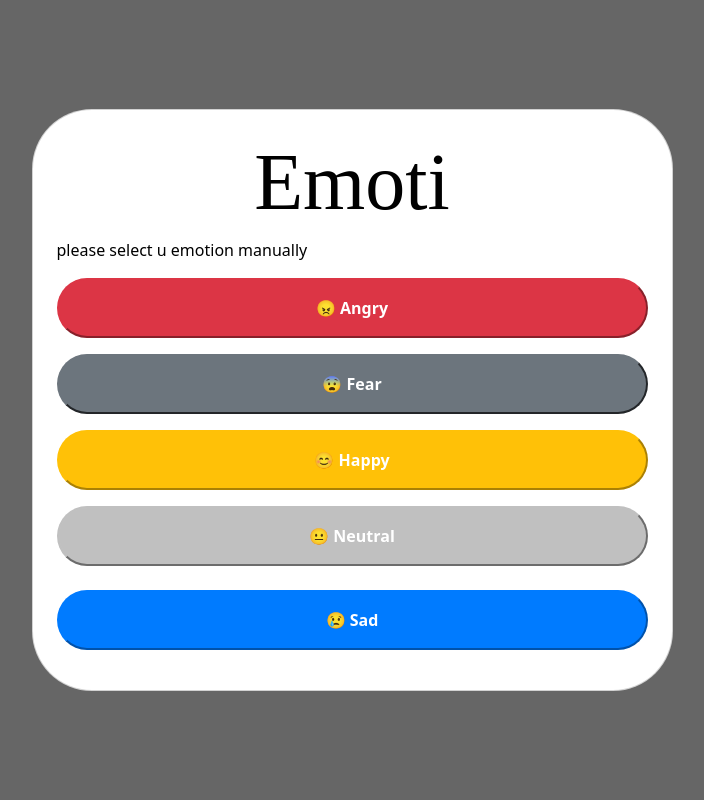
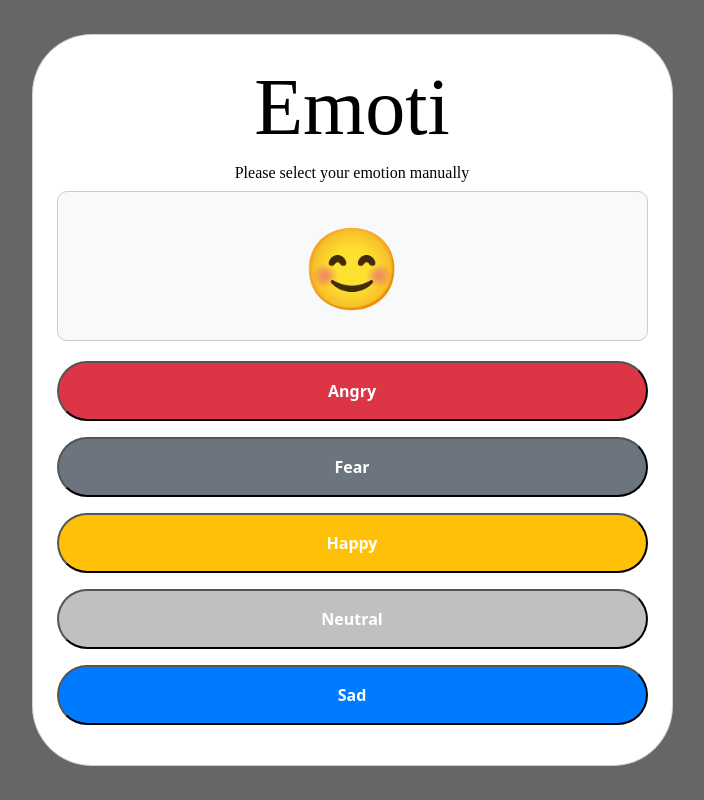
Before and after one commit to hadisptr/TAFINAL, a Flask app: page /offline_camera in a window 1280 px wide. Shown: the whole page, without its empty margins (288-992 px from the left). Run offline with Flask 3, Linux system fonts and the light colour scheme.

Commit message:
emoticon offline

```diff
--- a/templates/check_page.html
+++ b/templates/check_page.html
@@ -53,7 +53,7 @@
             window.location.href = 'coba_kamera';
           } else {
             // Alert the user if no camera is found
-            window.location.href = "offline_camera.html";
+            window.location.href = "offline_camera";
             alert('No camera found on this device. Opening a Offline page');
           }
         })
--- a/templates/offline_camera.html
+++ b/templates/offline_camera.html
@@ -4,15 +4,9 @@
   <meta charset="UTF-8">
   <meta name="viewport" content="width=device-width, initial-scale=1.0">
   <title>Settings</title>
-  <!-- Bootstrap CSS -->
   <link href="https://cdn.jsdelivr.net/npm/bootstrap@5.2.1/dist/css/bootstrap.min.css" rel="stylesheet">
-  <!-- Icons -->
-  <link rel="stylesheet" href="https://cdn.jsdelivr.net/npm/bootstrap-icons/font/bootstrap-icons.css">
-  <!-- Custom CSS -->
-  <link rel="stylesheet" href="styles.css">
   <style>
-    /* Custom styles for the buttons */
-    .emoti_offline {
+    .offline_title {
       width: 100%;
       text-align: center;
       color: rgb(0, 0, 0);
@@ -20,103 +14,80 @@
       font-size: 5rem;
       font-weight: light;
     }
-
-    .btn-angry {
-      background-color: #dc3545;
-      border-color: #dc3545;
-      border-radius: 120px;
-    }
-    .btn-fear {
-      background-color: #6c757d;
-      border-color: #6c757d;
-      border-radius: 120px;
-    }
-    .btn-happy {
-      background-color: #ffc107;
-      border-color: #ffc107;
-      border-radius: 120px;
-    }
-    .btn-neutral {
-      background-color: #C0C0C0;
-      border-color: #C0C0C0;
-      border-radius: 120px;
-    }
-    .btn-sad {
-      background-color: #007bff;
-      border-color: #007bff;
-      border-radius: 120px;
+    .offline_description {
+      width: 100%;
+      text-align: center;
+      color: rgb(0, 0, 0);
+      font-family: 'Italiana', serif;
+      font-size: 1rem;
+      font-weight: light;
     }
 
-    /* Hover effects for buttons */
-    .btn-angry:hover {
-      background-color: #c82333;
+    .btn-emotion {
+      border-radius: 120px;
+      transition: background-color 0.3s;
     }
 
-    .btn-fear:hover {
-      background-color: #5a6268;
+    .btn-angry { background-color: #dc3545; }
+    .btn-angry:hover { background-color: #c82333; }
+
+    .btn-fear { background-color: #6c757d; }
+    .btn-fear:hover { background-color: #5a6268; }
+
+    .btn-happy { background-color: #ffc107; }
+    .btn-happy:hover { background-color: #e0a800; }
+
+    .btn-neutral { background-color: #C0C0C0; }
+    .btn-neutral:hover { background-color: #7a3f1b; }
+
+    .btn-sad { background-color: #007bff; }
+    .btn-sad:hover { background-color: #0056b3; }
+
+    .btn-lg { font-weight: 600; }
+
+    .emotion-preview {
+      display: flex;
+      align-items: center;
+      justify-content: center;
+      background-color: #f8f9fa;
+      border: 1px solid #ccc;
+      border-radius: 10px;
+      height: 150px;
+      font-size: 5rem;
+      margin-bottom: 20px;
+      visibility: visible;
     }
 
-    .btn-happy:hover {
-      background-color: #0069d9;
-    }
-
-    .btn-neutral:hover {
-      background-color: #7a3f1b;
-    }
-
-    .btn-sad:hover {
-      background-color: #e0a800;
-    }
-
-    .btn-lg {
-        font-weight: 600;
-    }
+    .emotion-preview.visible { visibility: visible; }
   </style>
 </head>
 <body>
-
   <section class="vh-100" style="background-color: #666;">
     <div class="container h-100">
       <div class="row d-flex justify-content-center align-items-center h-100">
         <div class="col-lg-8 col-xl-7">
           <div class="card text-black" style="border-radius: 60px;">
             <div class="card-body p-md-4">
-              <h1 class="emoti_offline">Emoti</h1>
-              <p>please select u emotion manually</p>
-              <form id="settingsForm">
-                <!-- Angry -->
+              <h1 class="offline_title">Emoti</h1>
+              <h2 class="offline_description">Please select your emotion manually</h2>
+              <div id="emotionPreview" class="emotion-preview">😊</div>
+
+              <!-- Tombol emosi -->
               <div class="d-grid mb-3">
-                    <button id="angryButton" class=" btn-angry btn-lg text-white py-3">
-                        😠 Angry
-                    </button>
+                <button id="angryButton" class="btn-emotion btn-angry btn-lg text-white py-3">Angry</button>
               </div>
-                <!-- Fear -->
               <div class="d-grid mb-3">
-                    <button id="fearButton" class=" btn-fear btn-lg text-white py-3">
-                        😨 Fear
-                    </button>
+                <button id="fearButton" class="btn-emotion btn-fear btn-lg text-white py-3">Fear</button>
               </div>
-                <!-- Happy -->
               <div class="d-grid mb-3">
-                    <button id="happyButton" class=" btn-happy btn-lg text-white py-3">
-                        😊 Happy
-                    </button>
+                <button id="happyButton" class="btn-emotion btn-happy btn-lg text-white py-3">Happy</button>
               </div>
-                <!-- Neutral -->
               <div class="d-grid mb-3">
-                    <button id="neutralButton" class=" btn-neutral btn-lg text-white py-3">
-                        😐 Neutral
-                    </button>
+                <button id="neutralButton" class="btn-emotion btn-neutral btn-lg text-white py-3">Neutral</button>
               </div>
-                <!-- Sad -->
               <div class="d-grid mb-3">
-                    <label class="form-label" for="formSad"></label>
-                    <button id="sadButton" class=" btn-sad btn-lg text-white py-3">
-                        😢 Sad
-                    </button>
+                <button id="sadButton" class="btn-emotion btn-sad btn-lg text-white py-3">Sad</button>
               </div>
-
-              </form>
             </div>
           </div>
         </div>
@@ -125,50 +96,67 @@
   </section>
 
   <script>
-    // Fungsi untuk redirect berdasarkan emosi
-    async function redirectToEmotion(emotion) {
-      try {
-        // Fetch link dari server
-        const response = await fetch(`/get_link/${emotion}`);
-        const data = await response.json();
-        if (data.success) {
-          // Redirect ke link yang diterima
-          window.location.href = data.link;
-        } else {
-          alert(data.message || 'Failed to retrieve link.');
-        }
-      } catch (error) {
-        alert('Error fetching link. Please try again.');
-      }
+    // Hardcoded links (gunakan server jika diperlukan)
+    const emotionLinks = {
+      angry: "https://www.youtube.com/results?search_query=angry+music",
+      fear: "https://www.youtube.com/results?search_query=fear+music",
+      happy: "https://www.youtube.com/results?search_query=happy+music",
+      neutral: "https://www.youtube.com/results?search_query=neutral+music",
+      sad: "https://www.youtube.com/results?search_query=sad+music"
+    };
+
+    const emotionPreview = document.getElementById('emotionPreview');
+
+    // Menampilkan preview emosi
+    function showEmotion(emoticon) {
+      emotionPreview.textContent = emoticon;
+      emotionPreview.classList.add('visible');
     }
 
-    // Tambahkan event listener untuk setiap tombol
+    function hideEmotion() {
+      emotionPreview.classList.remove('visible');
+    }
+
+    // Redirect ke link YouTube
+    function redirectToEmotion(emotion) {
+      window.location.href = emotionLinks[emotion];
+    }
+
+    // Event listeners tombol
+    document.getElementById('angryButton').addEventListener('mouseover', () => showEmotion('😠'));
+    document.getElementById('angryButton').addEventListener('mouseout', hideEmotion);
     document.getElementById('angryButton').addEventListener('click', (e) => {
       e.preventDefault();
       redirectToEmotion('angry');
     });
 
+    document.getElementById('fearButton').addEventListener('mouseover', () => showEmotion('😨'));
+    document.getElementById('fearButton').addEventListener('mouseout', hideEmotion);
     document.getElementById('fearButton').addEventListener('click', (e) => {
       e.preventDefault();
       redirectToEmotion('fear');
     });
 
+    document.getElementById('happyButton').addEventListener('mouseover', () => showEmotion('😊'));
+    document.getElementById('happyButton').addEventListener('mouseout', hideEmotion);
     document.getElementById('happyButton').addEventListener('click', (e) => {
       e.preventDefault();
       redirectToEmotion('happy');
     });
 
+    document.getElementById('neutralButton').addEventListener('mouseover', () => showEmotion('😐'));
+    document.getElementById('neutralButton').addEventListener('mouseout', hideEmotion);
     document.getElementById('neutralButton').addEventListener('click', (e) => {
       e.preventDefault();
       redirectToEmotion('neutral');
     });
 
+    document.getElementById('sadButton').addEventListener('mouseover', () => showEmotion('😢'));
+    document.getElementById('sadButton').addEventListener('mouseout', hideEmotion);
     document.getElementById('sadButton').addEventListener('click', (e) => {
       e.preventDefault();
       redirectToEmotion('sad');
     });
   </script>
-
-
 </body>
 </html>
```
Lines whose indentation alone changed are shown as unchanged.
